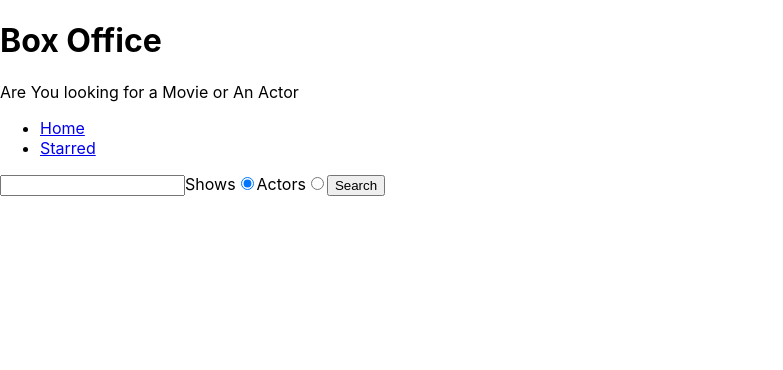
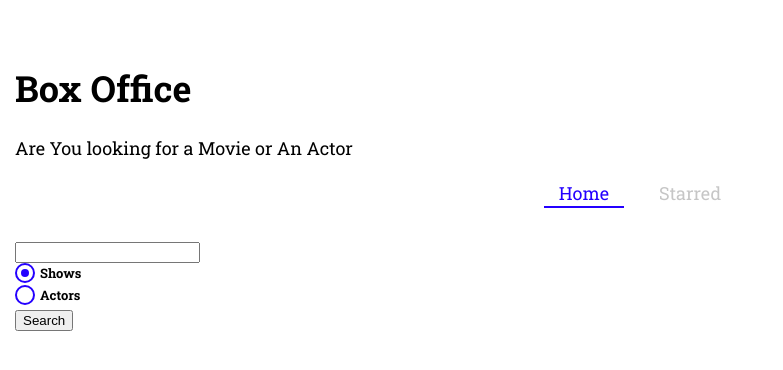
Before and after one commit to AiyushKumar07/BoxOfficeApp, a React (Create React App) app: page / in a window 1280 px wide. Shown: the top 370 px of the page, without its empty margins (0-783 px from the left). Built offline with nearby package versions, Linux system fonts and the light colour scheme.

Commit message:
Added Styles For Home Page using StyledComponents and Created Global Theme

```diff
--- a/package.json
+++ b/package.json
@@ -8,6 +8,7 @@
     "react-dom": "^18.2.0",
     "react-router-dom": "^6.16.0",
     "react-scripts": "5.0.1",
+    "styled-components": "^6.0.8",
     "web-vitals": "^2.1.4",
     "workbox-background-sync": "^6.6.0",
     "workbox-broadcast-update": "^6.6.0",
--- a/public/index.html
+++ b/public/index.html
@@ -1,11 +1,14 @@
-<!DOCTYPE html>
+<!doctype html>
 <html lang="en">
   <head>
     <meta charset="utf-8" />
     <link rel="icon" href="%PUBLIC_URL%/favicon.ico" />
     <meta name="viewport" content="width=device-width, initial-scale=1" />
     <meta name="theme-color" content="#000000" />
-    <meta name="description" content="Web site created using create-react-app" />
+    <meta
+      name="description"
+      content="Web site created using create-react-app"
+    />
     <link rel="apple-touch-icon" href="%PUBLIC_URL%/logo192.png" />
     <!--
       manifest.json provides metadata used when your web app is installed on a
@@ -21,7 +24,12 @@
       work correctly both with client-side routing and a non-root public URL.
       Learn how to configure a non-root public URL by running `npm run build`.
     -->
-    <title>React App</title>
+    <link rel="preconnect" href="https://fonts.gstatic.com" crossorigin />
+    <link
+      href="https://fonts.googleapis.com/css2?family=Cinzel:wght@400;700&family=Roboto+Slab:wght@300;400;700&display=swap"
+      rel="stylesheet"
+    />
+    <title>Box Office</title>
   </head>
   <body>
     <noscript>You need to enable JavaScript to run this app.</noscript>
--- a/src/App.jsx
+++ b/src/App.jsx
@@ -1,40 +1,30 @@
 import { BrowserRouter, Route, Routes } from 'react-router-dom';
+import { QueryClient, QueryClientProvider } from '@tanstack/react-query';
+import { GlobalTheme } from './theme';
 import Home from './pages/Home';
 import Starred from './pages/Starred';
 import MainLayout from './components/MainLayout';
 import Show from './pages/Show';
-import { QueryClient, QueryClientProvider } from '@tanstack/react-query';
 
 const queryClient = new QueryClient();
 
 function App() {
   return (
     <QueryClientProvider client={queryClient}>
+      <GlobalTheme>
         <BrowserRouter>
           <Routes>
             <Route element={<MainLayout />}>
               <Route path="/" element={<Home />} />
               <Route path="/starred" element={<Starred />} />
             </Route>
+
             <Route path="/show/:showId" element={<Show />} />
 
             <Route path="*" element={<>Not Found</>} />
-
-          {/* <Route path="/" element={<App />}>
-          <Route index element={<Home />} />
-          <Route path="teams" element={<Teams />}>
-            <Route path=":teamId" element={<Team />} />
-            <Route path="new" element={<NewTeamForm />} />
-            <Route index element={<LeagueStandings />} />
-          </Route>
-        </Route>
-        <Route element={<PageLayout />}>
-          <Route path="/privacy" element={<Privacy />} />
-          <Route path="/tos" element={<Tos />} />
-        </Route>
-        <Route path="contact-us" element={<Contact />} /> */}
           </Routes>
         </BrowserRouter>
+      </GlobalTheme>
     </QueryClientProvider>
   );
 }
--- /dev/null
+++ b/src/components/CustomRadio.jsx
@@ -0,0 +1,58 @@
+import styled from 'styled-components';
+const CustomRadio = ({ label, ...inputProps }) => {
+  return (
+    <StyledRadio>
+      {label}
+      <input {...inputProps} />
+      <span />
+    </StyledRadio>
+  );
+};
+
+export default CustomRadio;
+
+const StyledRadio = styled.label`
+  display: block;
+  position: relative;
+  padding-left: 25px;
+  cursor: pointer;
+  font-size: 13px;
+  user-select: none;
+  font-weight: 700;
+  line-height: 1.65;
+  input {
+    position: absolute;
+    opacity: 0;
+    cursor: pointer;
+  }
+  span {
+    position: absolute;
+    top: 0;
+    left: 0;
+    height: 16px;
+    width: 16px;
+    background-color: #fff;
+    border: 2px solid ${({ theme }) => theme.mainColors.blue};
+    border-radius: 50%;
+  }
+  input:checked ~ span {
+    background-color: #fff;
+    border: 2px solid ${({ theme }) => theme.mainColors.blue};
+  }
+  span:after {
+    content: '';
+    position: absolute;
+    display: none;
+  }
+  input:checked ~ span:after {
+    display: block;
+  }
+  span:after {
+    top: 4px;
+    left: 4px;
+    width: 8px;
+    height: 8px;
+    border-radius: 50%;
+    background: ${({ theme }) => theme.mainColors.blue};
+  }
+`;
--- a/src/components/Navs.jsx
+++ b/src/components/Navs.jsx
@@ -1,4 +1,5 @@
-import { Link } from 'react-router-dom';
+import styled from 'styled-components';
+import { NavLink } from 'react-router-dom';
 
 const LINKS = [
   { text: 'Home', to: '/' },
@@ -7,15 +8,57 @@
 const Navs = () => {
   return (
     <div>
-      <ul>
+      <NavList>
         {LINKS.map(item => (
           <li key={item.to}>
-            <Link to={item.to}>{item.text}</Link>
+            <LinkStyled to={item.to}>{item.text}</LinkStyled>
           </li>
         ))}
-      </ul>
+      </NavList>
     </div>
   );
 };
 
 export default Navs;
+
+const NavList = styled.ul`
+  display: flex;
+  justify-content: center;
+  list-style: none;
+  margin: 0 0 30px;
+  padding: 0;
+  li {
+    margin: 0 10px;
+  }
+`;
+
+const LinkStyled = styled(NavLink)`
+  display: block;
+  padding: 3px 15px;
+  position: relative;
+  text-decoration: none;
+  color: ${({ theme }) => theme.mainColors.gray};
+  &.active {
+    color: ${({ theme }) => theme.mainColors.blue};
+    &:after {
+      content: '';
+      position: absolute;
+      display: block;
+      height: 2px;
+      left: 0%;
+      bottom: 0;
+      background-color: ${({ theme }) => theme.mainColors.blue};
+      animation: slide-in 0.3s ease-in forwards;
+      @keyframes slide-in {
+        from {
+          left: 50%;
+          width: 0;
+        }
+        to {
+          left: 0%;
+          width: 100%;
+        }
+      }
+    }
+  }
+`;
--- a/src/components/SearchForm.jsx
+++ b/src/components/SearchForm.jsx
@@ -1,5 +1,6 @@
 import { useState } from 'react';
 import { useSearchStr } from '../lib/useSearchStr';
+import CustomRadio from './CustomRadio';
 
 const SearchForm = ({ onSearch }) => {
   const [searchStr, setSearchStr] = useSearchStr();
@@ -27,26 +28,24 @@
   return (
     <form onSubmit={onSubmit}>
       <input type="text" value={searchStr} onChange={onSearchInputChange} />
-      <label>
-        Shows
-        <input
+      <CustomRadio
+        label="Shows"
         type="radio"
         name="search-option"
         value="shows"
         checked={searchOption === 'shows'}
         onChange={onRadioChange}
       />
-      </label>
-      <label>
-        Actors
-        <input
+
+      <CustomRadio
+        label="Actors"
         type="radio"
         name="search-option"
         value="actors"
         checked={searchOption === 'actors'}
         onChange={onRadioChange}
       />
-      </label>
+
       <button type="submit">Search</button>
     </form>
   );
--- a/src/index.css
+++ /dev/null
@@ -1,13 +0,0 @@
-body {
-  margin: 0;
-  font-family: -apple-system, BlinkMacSystemFont, 'Segoe UI', 'Roboto', 'Oxygen',
-    'Ubuntu', 'Cantarell', 'Fira Sans', 'Droid Sans', 'Helvetica Neue',
-    sans-serif;
-  -webkit-font-smoothing: antialiased;
-  -moz-osx-font-smoothing: grayscale;
-}
-
-code {
-  font-family: source-code-pro, Menlo, Monaco, Consolas, 'Courier New',
-    monospace;
-}
--- a/src/index.jsx
+++ b/src/index.jsx
@@ -1,6 +1,5 @@
 import React from 'react';
 import ReactDOM from 'react-dom/client';
-import './index.css';
 import App from './App';
 import * as serviceWorkerRegistration from './serviceWorkerRegistration';
 import reportWebVitals from './reportWebVitals';
--- /dev/null
+++ b/src/theme.jsx
@@ -0,0 +1,32 @@
+import { ThemeProvider, createGlobalStyle } from 'styled-components';
+
+const theme = {
+  //   fontFamily: 'Roboto, sans-serif',
+  //   fontFamily: 'Cinzel, serif',
+  fontFamily: 'Roboto Slab, serif',
+  mainColors: {
+    blue: '#2400ff',
+    gray: '#c6c6c6',
+    dark: '#353535',
+  },
+};
+
+const GlobalStyles = createGlobalStyle`
+  body {
+    font-family: ${({ theme }) => theme.fontFamily};
+    font-size: 18px;
+    margin: 0;
+    padding-top: 40px;
+    padding-left: 15px;
+    padding-right: 15px;
+  }
+`;
+
+export const GlobalTheme = ({ children }) => {
+  return (
+    <ThemeProvider theme={theme}>
+      <GlobalStyles />
+      {children}
+    </ThemeProvider>
+  );
+};
```
Also changed, not shown: 1 other file (tests, documents, lock files or other folders). Lines whose indentation alone changed are shown as unchanged.
